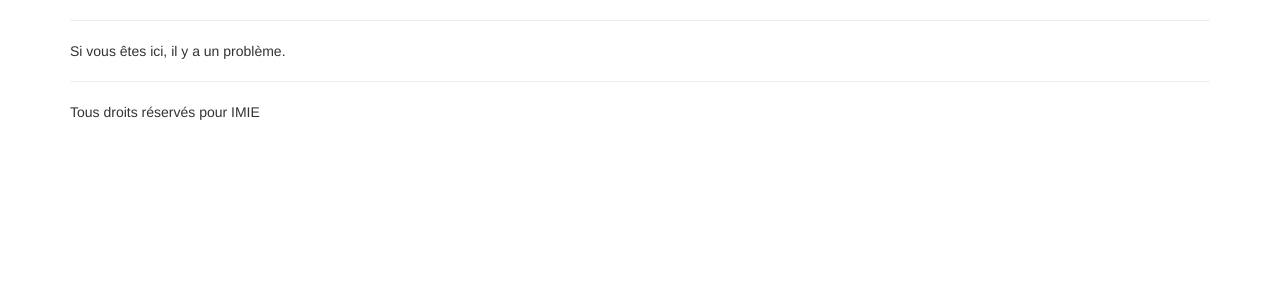
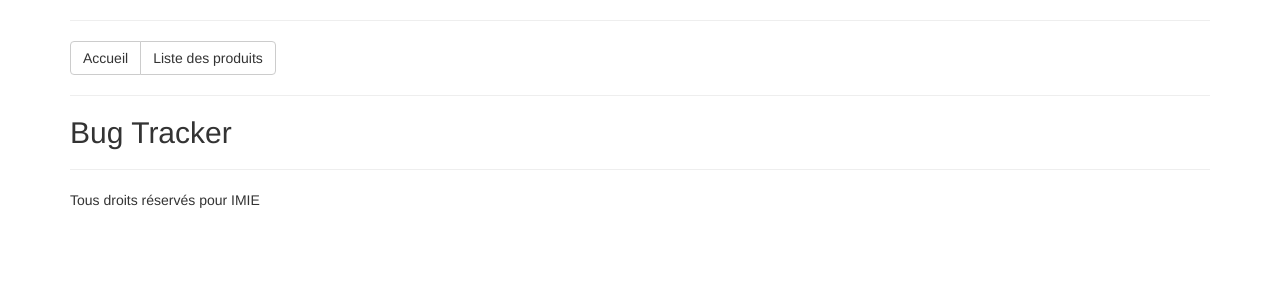
Before and after one commit to imie-source/ITDSL04Doctrine, a PHP site: template src/View/default/indexView.php in a window 1280 px wide. Shown: the part 60-360 px from the top of the page. Run offline with PHP 8.4, Linux system fonts and the light colour scheme; the template is opened without the code that fills it, so the values that code supplies are empty; some libraries are stand-ins or nearby versions.

Commit message:
Fix minor stuff

```diff
--- a/src/View/default/indexView.php
+++ b/src/View/default/indexView.php
@@ -1 +1 @@
-Si vous êtes ici, il y a un problème.
+<h2>Bug Tracker</h2>
--- a/src/View/layout.php
+++ b/src/View/layout.php
@@ -17,6 +17,11 @@
     <h1>Bienvenue dans un monde merveilleux</h1>
 </header>
 <hr>
+<nav class="btn-group">
+    <a href="<?= PATH . '/index.php' ?>" class="btn btn-default">Accueil</a>
+    <a href="<?= PATH . '/index.php/product/index' ?>" class="btn btn-default">Liste des produits</a>
+</nav>
+<hr>
 <main>
     <div>
         <?php echo $content ?>
--- a/src/View/product/indexView.php
+++ b/src/View/product/indexView.php
@@ -1,4 +1,4 @@
-<a href="<?= PATH ?>/index.php/product/add">Ajouter un produit</a>
+<a href="<?= PATH ?>/index.php/product/add" class="btn btn-success">Ajouter un produit</a>
 <table class="table">
     <tr>
         <th>Id</th>
```
